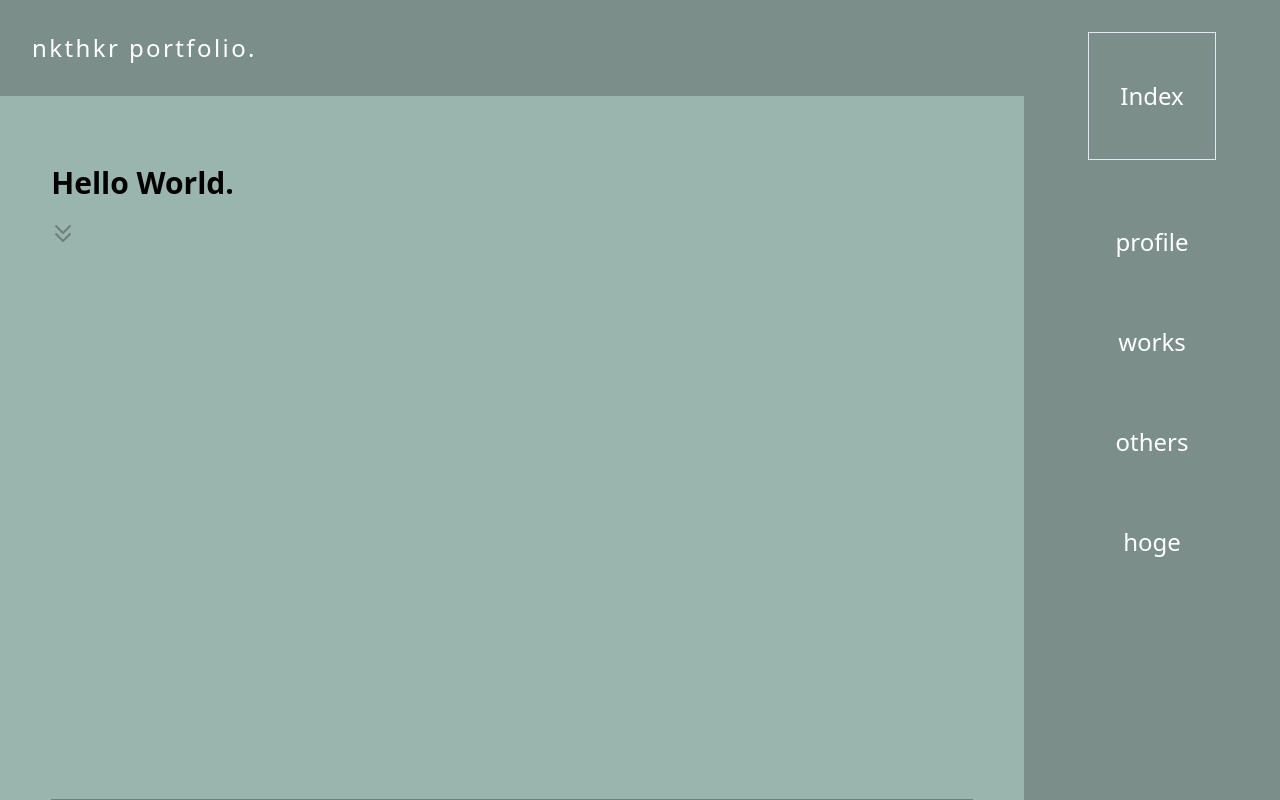
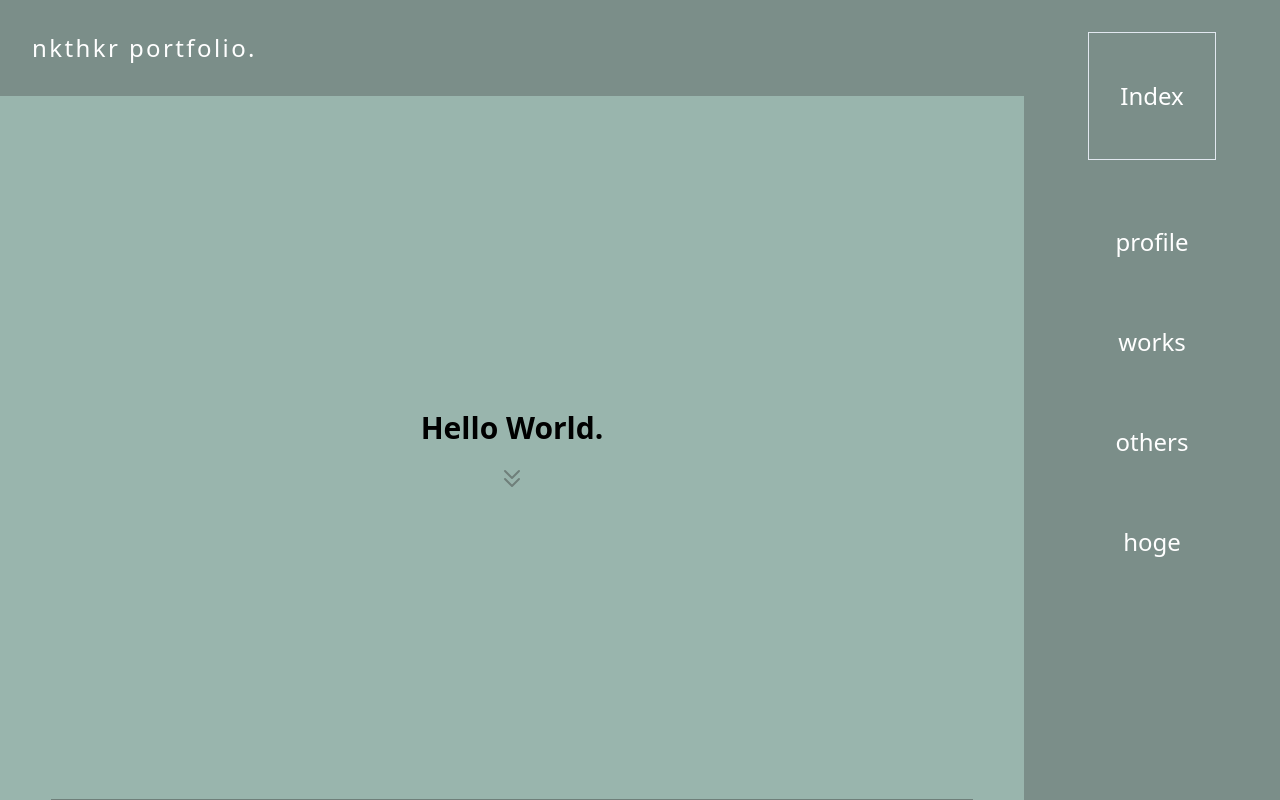
Before and after one commit to nacal/portfolio, a Nuxt app: page / in a window 1280 px wide. Built offline with nearby package versions, Linux system fonts and the light colour scheme.

Commit message:
Fix hero layout

```diff
--- a/components/templates/Hero.vue
+++ b/components/templates/Hero.vue
@@ -1,5 +1,8 @@
 <template>
-  <section class="section">
+  <section
+    id="hero"
+    class="section flex flex-col justify-center items-center text-center"
+  >
     <h1 class="font-bold text-3xl">Hello World.</h1>
     <ScrollDown />
   </section>
```
